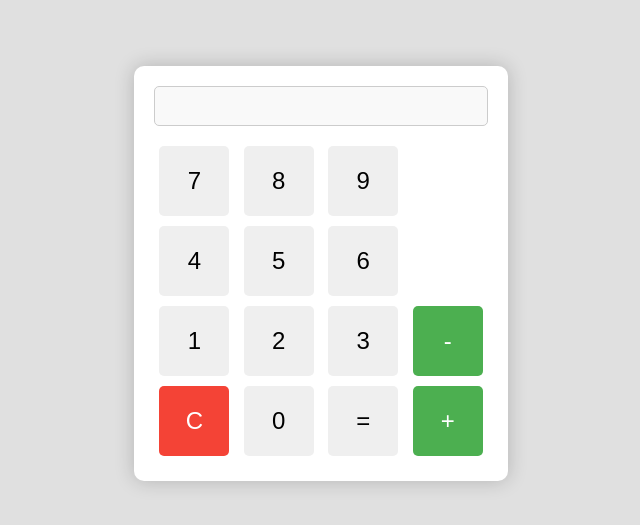
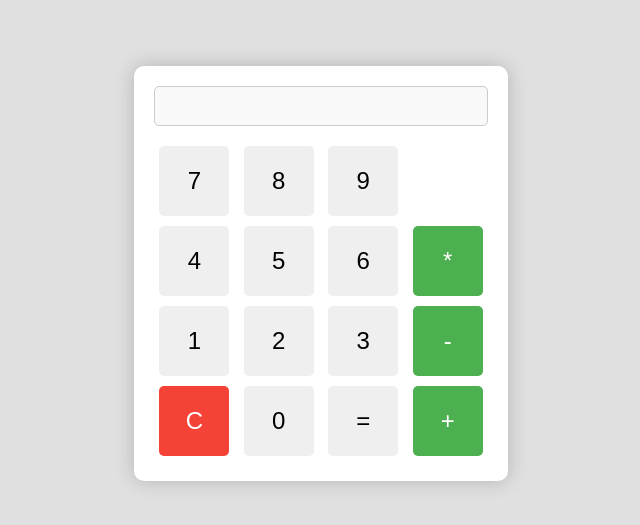
Before and after one commit to laizagordiano/oficina-git, a plain HTML site: page index.html in a window 1280 px wide. Shown: the part 135-660 px from the top of the page, without its empty margins (319-959 px from the left). Drawn offline with Linux system fonts and the light colour scheme.

Commit message:
hahaha oficina

```diff
--- a/index.html
+++ b/index.html
@@ -79,6 +79,7 @@
                 <button onclick="appendToDisplay('4')">4</button>
                 <button onclick="appendToDisplay('5')">5</button>
                 <button onclick="appendToDisplay('6')">6</button>
+                <button class="operator" onclick="appendToDisplay('*')">*</button>
             </div>
             <div>
                 <button onclick="appendToDisplay('1')">1</button>
```
